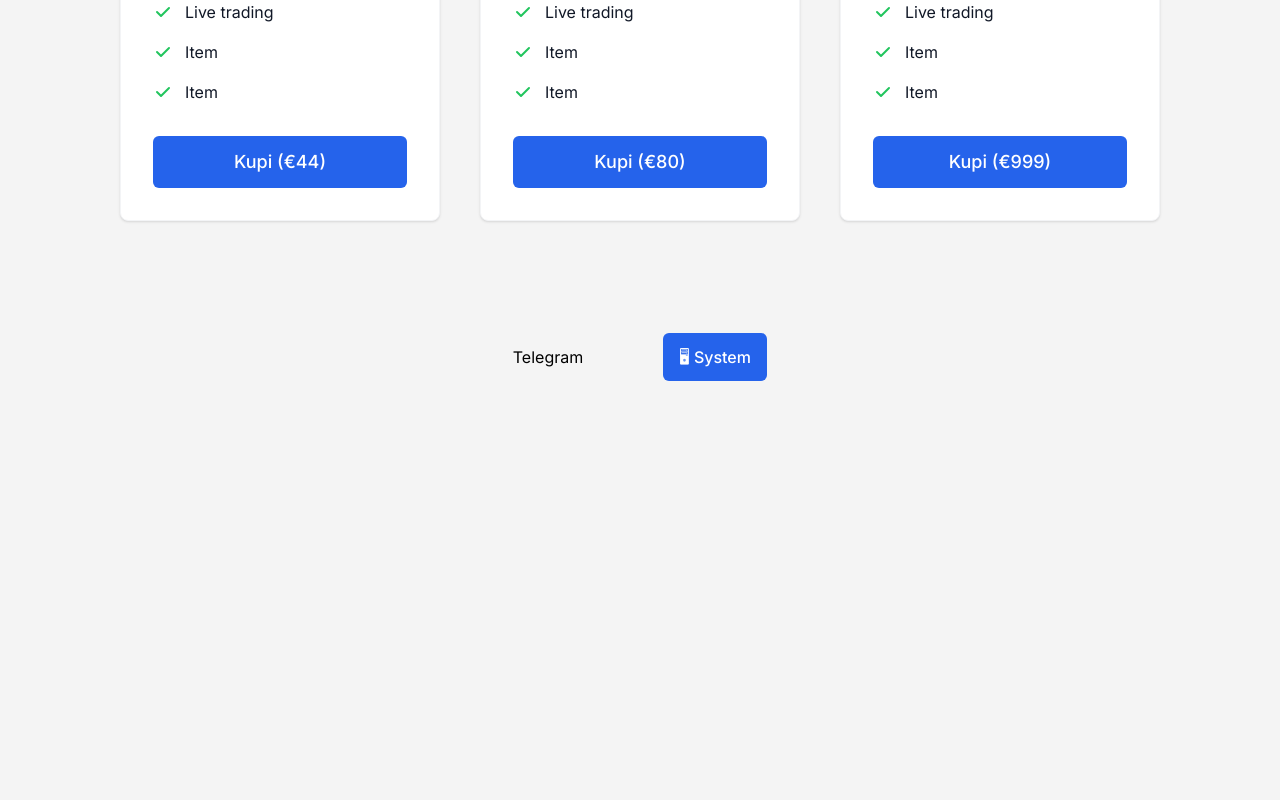
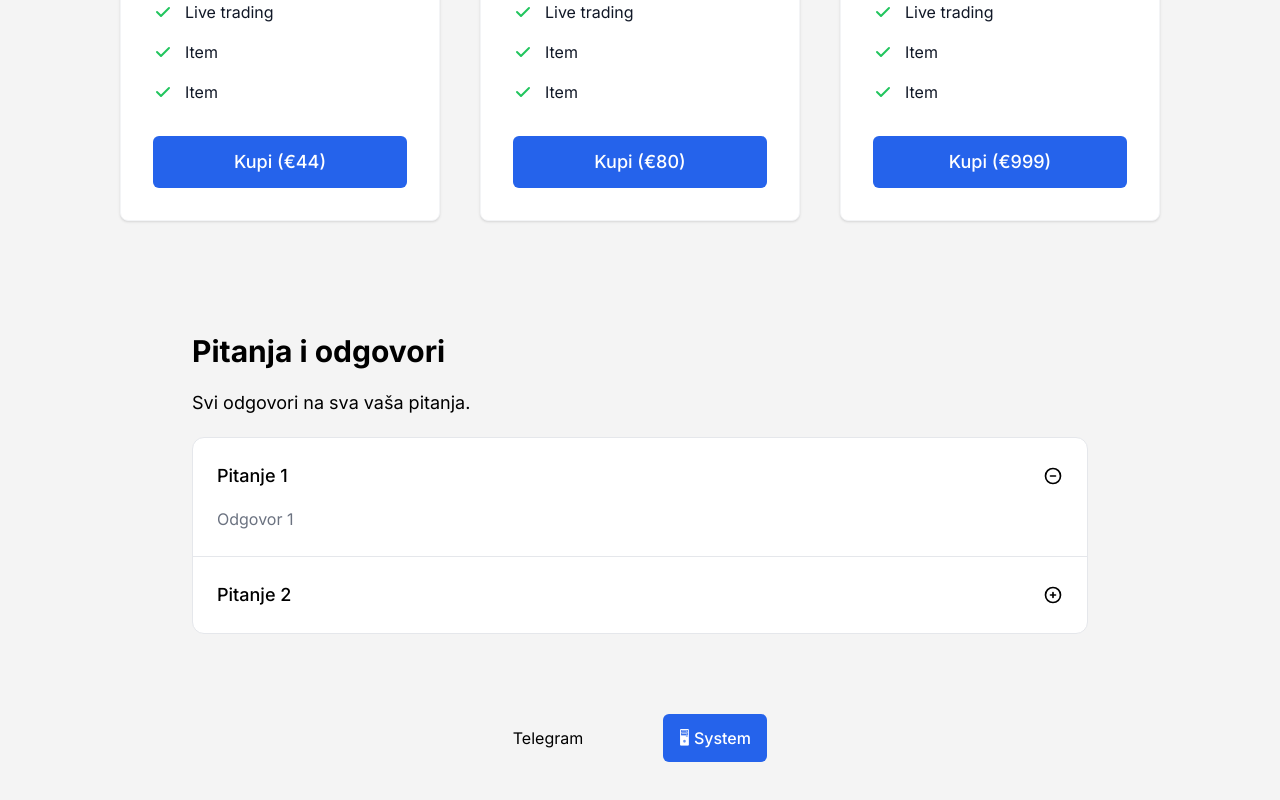
Before and after one commit to faustatwork/mad-science-website, a Next.js app: page / in a window 1280 px wide. Shown: the part 1161-1961 px from the top of the page. Before the commit the page ends 1622 px from the top, so only its background shows below. Built offline with nearby package versions, Linux system fonts and the light colour scheme.

Commit message:
feat(disclosure): add qna

```diff
--- /dev/null
+++ b/components/Disclosure.tsx
@@ -0,0 +1,67 @@
+interface DisclosureItems {
+  question: string;
+  answer: string;
+}
+
+interface DisclosureProps {
+  content: DisclosureItems[];
+}
+
+const StyledDisclosure = ({ content }: DisclosureProps) => {
+  return (
+    <div className="w-[70vw] divide-y divide-gray-200 rounded-xl border border-gray-200 bg-white dark:divide-gray-600 dark:border-gray-600 dark:bg-gray-800">
+      {content.map((item, index) => {
+        return (
+          <>
+            <details
+              className="group p-6 [&_summary::-webkit-details-marker]:hidden"
+              open={index === 0}
+              key={index}
+            >
+              <summary className="flex cursor-pointer items-center justify-between">
+                <h2 className="text-lg font-medium text-black dark:text-white">
+                  {item.question}
+                </h2>
+                <span className="relative ml-1.5 h-5 w-5 shrink-0">
+                  <svg
+                    xmlns="http://www.w3.org/2000/svg"
+                    className="absolute inset-0 h-5 w-5 opacity-100 group-open:opacity-0"
+                    fill="none"
+                    viewBox="0 0 24 24"
+                    stroke="currentColor"
+                    strokeWidth="2"
+                  >
+                    <path
+                      strokeLinecap="round"
+                      strokeLinejoin="round"
+                      d="M12 9v3m0 0v3m0-3h3m-3 0H9m12 0a9 9 0 11-18 0 9 9 0 0118 0z"
+                    />
+                  </svg>
+                  <svg
+                    xmlns="http://www.w3.org/2000/svg"
+                    className="absolute inset-0 h-5 w-5 opacity-0 group-open:opacity-100"
+                    fill="none"
+                    viewBox="0 0 24 24"
+                    stroke="currentColor"
+                    strokeWidth="2"
+                  >
+                    <path
+                      strokeLinecap="round"
+                      strokeLinejoin="round"
+                      d="M15 12H9m12 0a9 9 0 11-18 0 9 9 0 0118 0z"
+                    />
+                  </svg>
+                </span>
+              </summary>
+              <p className="mt-4 leading-relaxed text-gray-500 dark:text-gray-400">
+                {item.answer}
+              </p>
+            </details>
+          </>
+        );
+      })}
+    </div>
+  );
+};
+
+export default StyledDisclosure;
--- a/pages/index.tsx
+++ b/pages/index.tsx
@@ -3,6 +3,7 @@ import Head from "next/head";
 import Footer from "../components/Footer";
 import Navbar from "../components/Navbar";
 import Tier from "../components/Tier";
+import StyledDisclosure from "../components/Disclosure";
 
 const Index: NextPage = () => {
   return (
@@ -58,6 +59,19 @@ const Index: NextPage = () => {
             ]}
           />
         </section>
+        <section
+          className="flex flex-col items-start justify-start gap-5"
+          id="pitanja"
+        >
+          <p className="text-3xl font-bold">Pitanja i odgovori</p>
+          <p className="text-lg">Svi odgovori na sva vaša pitanja.</p>
+          <StyledDisclosure
+            content={[
+              { question: "Pitanje 1", answer: "Odgovor 1" },
+              { question: "Pitanje 2", answer: "Odgovor 2" },
+            ]}
+          />
+        </section>
       </main>
       <Footer />
     </>
```
